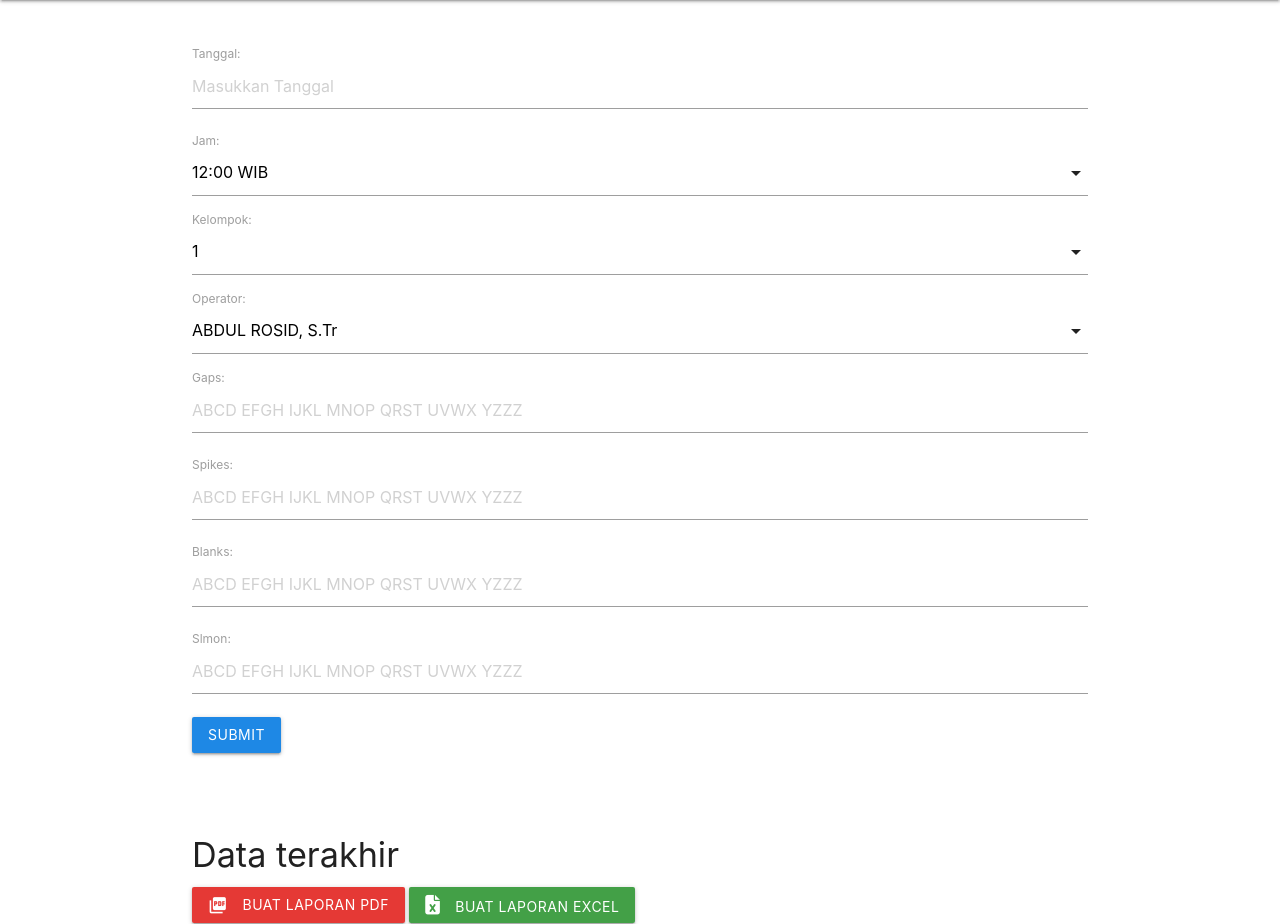
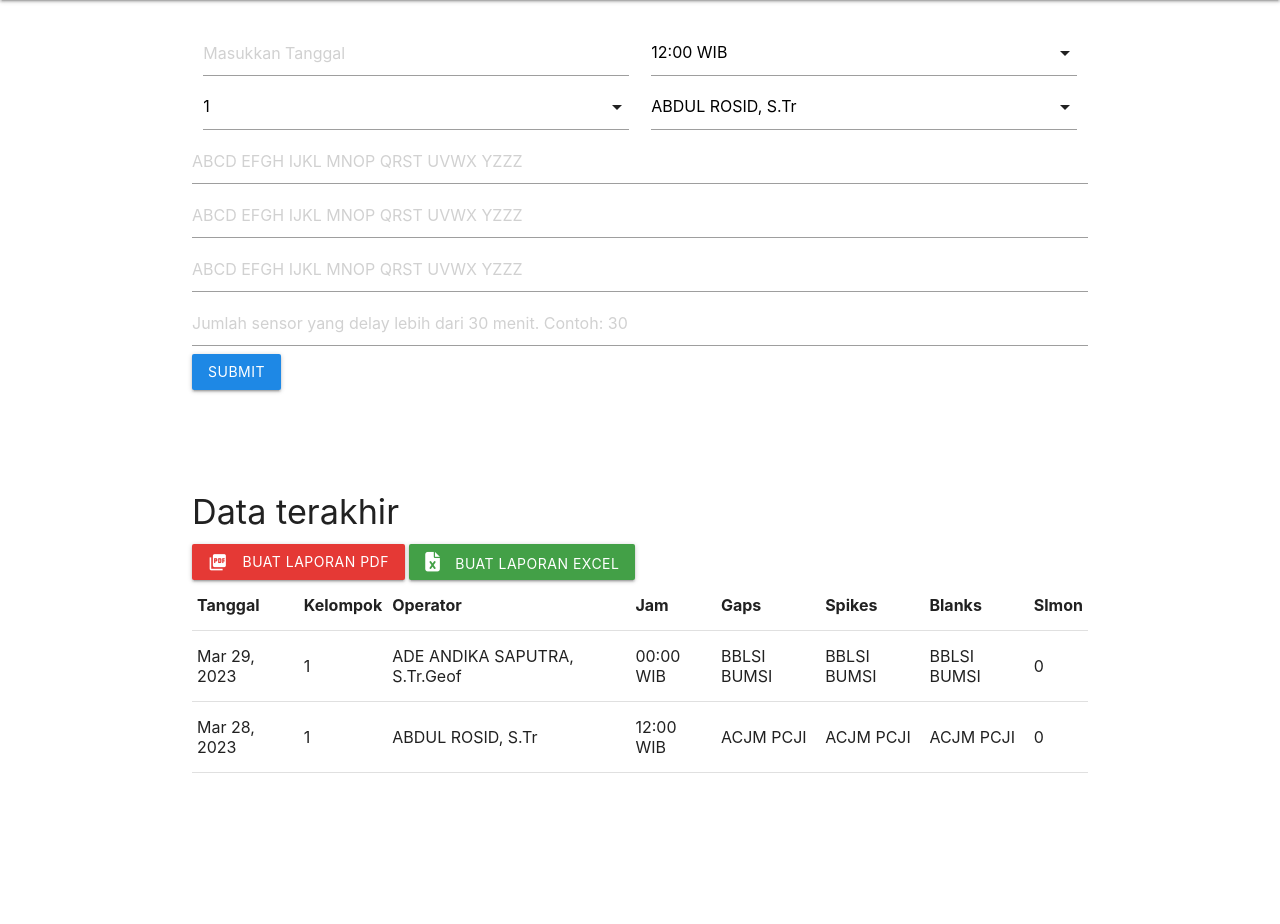
Before and after one commit to ftharyanto/eBAST, a Django app: page / in a window 1280 px wide. Shown: the part 64-988 px from the top of the page. After the commit the page ends 837 px from the top, so only its background shows below. Run offline with Django 4.2, Linux system fonts and the light colour scheme; data comes from the database, SQL or seed files in the repository; both versions use the stored data as it was after the commit; some libraries are stand-ins or nearby versions.

Commit message:
Update form layout and clean views.py

```diff
--- a/ChecklistSeiscomp/forms.py
+++ b/ChecklistSeiscomp/forms.py
@@ -34,11 +34,11 @@ class InputForm(forms.ModelForm):
                 'data-tooltip': 'shift+scroll untuk scrolling secara horizontal',
                 'placeholder': 'ABCD EFGH IJKL MNOP QRST UVWX YZZZ',
             }),
-            'slmon': forms.TextInput(attrs={
+            'slmon': forms.NumberInput(attrs={
                 'class': 'tooltipped',
                 'data-position': 'bottom',
                 'data-tooltip': 'shift+scroll untuk scrolling secara horizontal',
-                'placeholder': 'ABCD EFGH IJKL MNOP QRST UVWX YZZZ',
+                'placeholder': 'Jumlah sensor yang delay lebih dari 30 menit. Contoh: 30',
             }),
             'tanggal': forms.TextInput(attrs={'class': 'datepicker', 'placeholder': 'Masukkan Tanggal'}),
         }
--- a/ChecklistSeiscomp/models.py
+++ b/ChecklistSeiscomp/models.py
@@ -24,7 +24,7 @@ class ChecklistSeiscompModel(models.Model):
     gaps = models.CharField(max_length=500, null=True, blank=True)
     spikes = models.CharField(max_length=500, null=True, blank=True)
     blanks = models.CharField(max_length=500, null=True, blank=True)
-    slmon = models.CharField(max_length=500, null=True, blank=True)
+    slmon = models.PositiveIntegerField(null=True, blank=True)
 
     def __str__(self):
         return f"Kelompok {self.kelompok}"
--- a/ChecklistSeiscomp/templates/base.html
+++ b/ChecklistSeiscomp/templates/base.html
@@ -10,7 +10,10 @@
 
     <title>Checklist Seiscomp</title>
     {% block css %}
+    <!-- font awesome -->
     <link rel="stylesheet" href="https://cdnjs.cloudflare.com/ajax/libs/font-awesome/6.3.0/css/all.min.css" integrity="sha512-SzlrxWUlpfuzQ+pcUCosxcglQRNAq/DZjVsC0lE40xsADsfeQoEypE+enwcOiGjk/bSuGGKHEyjSoQ1zVisanQ==" crossorigin="anonymous" referrerpolicy="no-referrer" />
+
+    <!-- Materialize CSS -->
     <link href="https://fonts.googleapis.com/icon?family=Material+Icons" rel="stylesheet">
     <link rel="stylesheet" href="https://cdnjs.cloudflare.com/ajax/libs/materialize/1.0.0-rc.1/css/materialize.min.css"
         integrity="sha256-qj3p6P1fJIV+Ndv7RW1ovZI2UhOuboj9GcODzcNFIN8=" crossorigin="anonymous" />
--- a/ChecklistSeiscomp/templates/create_view.html
+++ b/ChecklistSeiscomp/templates/create_view.html
@@ -5,20 +5,54 @@
 {% block content %}
 
 <div class="container" style="padding-top: 2rem; padding-bottom: 2rem;">
-    <form method="POST" enctype="multipart/form-data">
+    <div class="row">
+        <form method="POST" enctype="multipart/form-data">
+            <!-- Security token -->
+            {% csrf_token %}
 
-        <!-- Security token -->
-        {% csrf_token %}
-        {{ input_form.as_p }}
-        <button type="submit" class="btn waves-effect waves-light blue darken-1" type="submit"
-            name="action">Submit</button>
-    </form>
+            <div class="col m6">
+                {{ input_form.tanggal|materializecss}}
+            </div>
+
+            <div class="col m6">
+                {{ input_form.jam|materializecss}}
+            </div>
+
+            <div class="col m6">
+                {{ input_form.kelompok|materializecss}}
+            </div>
+
+            <div class="col m6">
+                {{ input_form.operator|materializecss}}
+            </div>
+
+            <div>
+                {{ input_form.gaps|materializecss}}
+            </div>
+
+            <div>
+                {{ input_form.spikes|materializecss}}
+            </div>
+
+            <div>
+                {{ input_form.blanks|materializecss}}
+            </div>
+
+            <div>
+                {{ input_form.slmon|materializecss}}
+            </div>
+
+            <button type="submit" class="btn waves-effect waves-light blue darken-1" type="submit"
+                name="action">Submit</button>
+        </form>
+    </div>
 
     <br><br>
     <h4>Data terakhir</h4>
     <a class="waves-effect waves-light btn red darken-1" href="/"><i class="material-icons left">picture_as_pdf</i>Buat
         Laporan PDF</a>
-    <a class="waves-effect waves-light btn green darken-1" onclick="window.location.href='{% url 'export' %}'"><i class="fa-solid fa-file-excel"
+    <a class="waves-effect waves-light btn green darken-1"
+        onclick="window.location.href='{% url 'export_excel_instant' %}'"><i class="fa-solid fa-file-excel"
             style="padding-right: 1rem;"></i>Buat Laporan
         Excel</a>
     <table>
--- a/ChecklistSeiscomp/views.py
+++ b/ChecklistSeiscomp/views.py
@@ -36,21 +36,6 @@ def list_view(request):
 
     return render(request, "list_view.html", context)
 
-# pass id attribute from urls
-
-
-def detail_view(request, id):
-    # dictionary for initial data with
-    # field names as keys
-    context = {}
-
-    # add the dictionary during initialization
-    context["data"] = ChecklistSeiscompModel.objects.get(id=id)
-
-    return render(request, "detail_view.html", context)
-
-# update view for details
-
 
 def update_view(request, id):
     # dictionary for initial data with
@@ -73,8 +58,6 @@ def update_view(request, id):
     context["form"] = form
 
     return render(request, "update_view.html", context)
-
-# delete view for details
 
 
 def operator_delete(request, id):
@@ -138,7 +121,8 @@ def edit_operator_name(request, id):
 
     return render(request, "operator_view.html", context)
 
-def export_excel_instant():
+
+def export_excel_instant(request):
     """This function is used to export excel file containing last 2 records"""
 
     from django.conf import settings
@@ -173,3 +157,13 @@ def export_excel_instant():
     response['Content-Disposition'] = 'attachment; filename="data.xlsx"'
     # Return the response
     return response
+
+
+def export_pdf_instant(request):
+  from django.http import FileResponse
+
+  file = open('path/to/your/pdf/file.pdf', 'rb')
+  response = FileResponse(file)
+  response['Content-Type'] = 'application/pdf'
+  response['Content-Disposition'] = 'inline; filename="file.pdf"'
+  return response
--- a/eBAST/urls.py
+++ b/eBAST/urls.py
@@ -28,5 +28,5 @@ urlpatterns = [
     path('checklist-seiscomp/operator_delete/<int:id>/', views.operator_delete, name='operator_delete'),
     path('checklist-seiscomp/operator_update/<int:id>/', views.operator_update, name='operator_update'),
     path('checklist-seiscomp/data_delete/<int:id>/', views.data_delete, name='data_delete'),
-    path('export/', views.export_excel_instant, name='export'),
+    path('export_excel_instant/', views.export_excel_instant, name='export_excel_instant'),
 ]
```
Also changed, not shown: ChecklistSeiscomp/migrations/0034_alter_checklistseiscompmodel_slmon.py (added), ChecklistSeiscomp/migrations/0035_alter_checklistseiscompmodel_slmon.py (added), ChecklistSeiscomp/migrations/0036_alter_checklistseiscompmodel_slmon.py (added), ChecklistSeiscomp/migrations/0037_alter_checklistseiscompmodel_slmon.py (added), ChecklistSeiscomp/migrations/0038_alter_checklistseiscompmodel_slmon.py (added), db.sqlite3, 1 other file.
